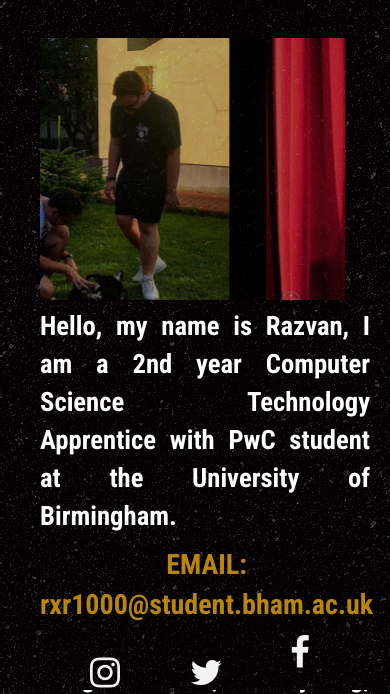
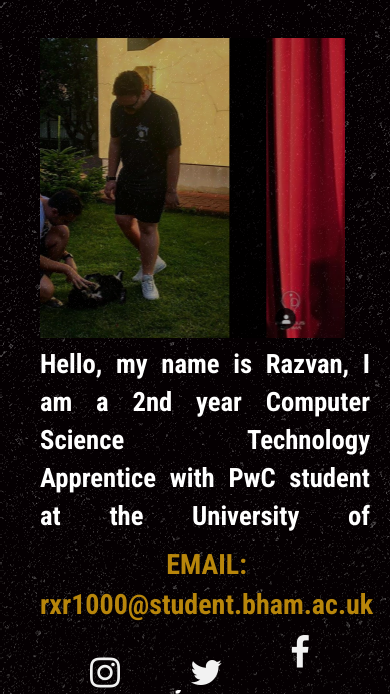
Before and after one commit to ratoiman/my-blog, a Django app: page / in a window 390 px wide. Shown: the part 154-848 px from the top of the page. Run offline with Django 3.2, Linux system fonts and the light colour scheme; some libraries are stand-ins or nearby versions.

Commit message:
slideshow mobile responsiveness fixed

```diff
--- a/blog/static/css/home.css
+++ b/blog/static/css/home.css
@@ -19,7 +19,7 @@
 
 
 .tech-slideshow {
-    height: 31%;
+    height: 300px;
     max-width: 100%;
     position: relative;
     overflow: hidden;
@@ -29,7 +29,7 @@
 }
 
 .tech-slideshow > div {
-    height: 100%;
+    height: 300px;
     width: 400%;
     background-image: url(images/images_blog/photoreel/collage.jpg);
     opacity: 70%;
```
Also changed, not shown: blog/templates/blog/home.html (line endings or trailing spaces).
